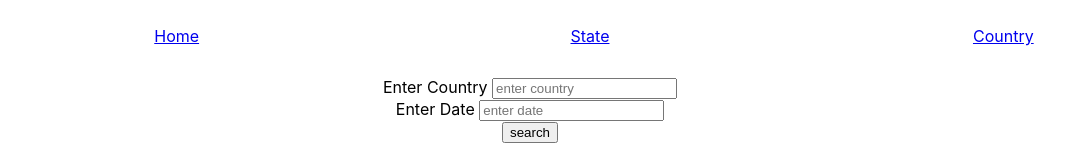
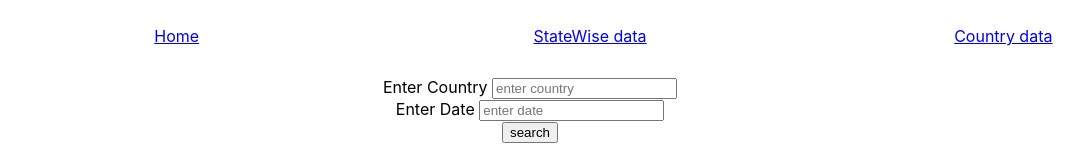
Before and after one commit to suyash5641/covid19-tracker, a React (Create React App) app: page /state in a window 1280 px wide. Shown: the top 160 px of the page, without its empty margins (110-1193 px from the left). Built offline with nearby package versions, Linux system fonts and the light colour scheme.

Commit message:
First commit

```diff
--- a/src/App.js
+++ b/src/App.js
@@ -24,10 +24,10 @@ function App()
               <Link to="/">Home</Link>
             </li>
             <li>
-              <Link to="/state">State</Link>
+              <Link to="/state">StateWise data</Link>
             </li>
             <li>
-              <Link to="/track">Country</Link>
+              <Link to="/track">Country data</Link>
             </li>
           </ul>
         </nav>
--- a/src/State.js
+++ b/src/State.js
@@ -13,6 +13,13 @@ function State()
     {
         setItems(inputLists);
        setD(dateList);
+       var GivenDate=dateList;
+       var CurrentDate = new Date();
+GivenDate = new Date(GivenDate);
+
+if(GivenDate > CurrentDate){
+    alert('Given date is greater than the current date.');
+}
        if(Item!=="")
         {
        // console.log(Item);
@@ -62,7 +69,7 @@ function State()
                  <>
                  <tr>
 
-                 <td>{u.Province}</td>
+                 <td>{(u.Province=="")? "No data":u.Province }</td>
                  <td>{u.Date.substring(0,10)}</td>
                  <td>{u.Active}</td>
                  <td>{u.Confirmed}</td>
```
